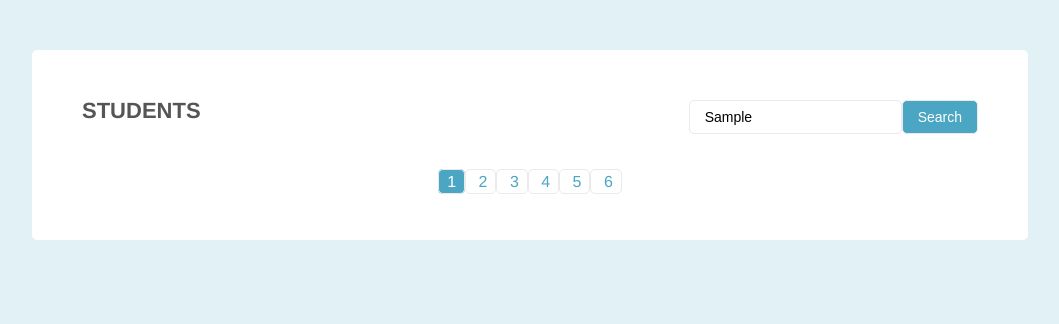
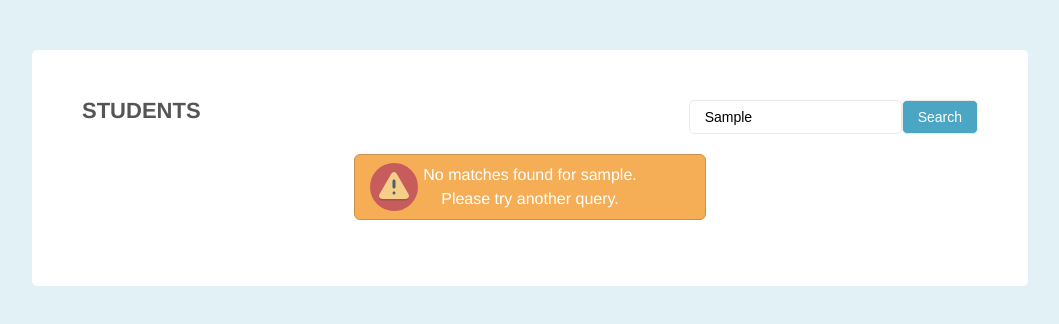
Before and after one commit to plloyd11/pagination-content-filter, a plain HTML site: page index.html in a window 1280 px wide. Both pictures are taken after typing "Sample" into the empty fields and a click on the button "Search". Shown: the whole page, without its empty margins (110-1169 px from the left). Drawn offline with nearby package versions, Linux system fonts and the light colour scheme.

Commit message:
so close...

```diff
--- a/css/design.css
+++ b/css/design.css
@@ -103,3 +103,26 @@ body {
     background-color: #4ba6c3;
     color: #fff;
 }
+.search-warning {
+    display: block;
+    margin: 1em auto;
+    padding-top: .5em;
+    padding-bottom: .5em;
+    width: 350px;
+    position: relative;
+    text-align: center;
+    line-height: 1.5;
+    color: white;
+    background-color: hsl(33, 89%, 65%);
+    border: 1px solid #CB904D;
+    border-radius: 6px;
+}
+.search-warning p::before {
+    content: '';
+    background: url('../img/warning.svg');
+    background-repeat: no-repeat;
+    width: 48px;
+    height: 48px;
+    position: absolute;
+    left: 15px;
+}
--- a/js/main.js
+++ b/js/main.js
@@ -4,8 +4,10 @@
     var searchBox = $('<div class="student-search"><input placeholder="Search for students..."><button>Search</button></div>');
     var students = $('.student-list li').toArray(); // Array of students
 
+    // Part 1: Pagination
+
     // Create Pagination Nav Items & Search Box so they are loaded initially
-    (function() {
+    function determinePages() {
         var studentsPerPage = 10;
         var pagesNeeded = Math.ceil($(students).length / studentsPerPage);
         $('.page').append(pagination);
@@ -18,13 +20,14 @@
         $(students).hide().slice(0, 10).show();
         // Add active class to first link in pagination
         $('.pagination').find('a').first().addClass('active');
-    }());
+    }
+    determinePages();
 
     // Determine which list items to load
     function itemsOnPage(mainArray, currentArray, start, end) {
         currentArray = mainArray.slice(start, end);
         $(mainArray).hide();
-        $(currentArray).show();
+        $(currentArray).fadeIn(500, 'swing');
     }
 
     // Add active class to pagination nav item
@@ -53,7 +56,7 @@
 
     });
 
-    // Search
+    // Part 2: Search
 
     function searchPage() {
         var names = $('.student-item');
@@ -68,11 +71,11 @@
                 text: $(this).find('h3').html().trim()
             });
         });
-
         // Filter through all the items in the tempStudent Array
         function filter() {
             // Store the search results in real time
             var query = this.value.trim().toLowerCase();
+            var searchPag = [];
 
             // For all the student items
             tempStudent.forEach(function(name) {
@@ -85,24 +88,42 @@
                 }
                 // Hide all items that do not have matching characters
                 if (index === -1) {
-                    $(name.element).hide().addClass('hide-results');
-                    // Need to display message stating no results were found
+                    $(name.element).fadeOut(200).addClass('hide-results');
                 } else {
                     // If the element contains a character typed into search field, show it
-                    $(name.element).show();
+                    $(name.element).fadeIn(200).removeClass('hide-results');
                 }
+                // If the element does NOT have the class 'hide-results'
+                if (!$(name.element).hasClass('hide-results')) {
+                    searchPag.push(name.element);
+                    console.log(searchPag.length);
+                }
+                // If the seach input is empty, show the first 10 results by default and reset active class
+               if (query.length === 0) {
+                   $(students).hide().slice(0, 10).show();
+                   $('.pagination').find('a').removeClass('active');
+                   $('.pagination').find('a').first().addClass('active');
+               }
             });
-            if (query.length === 0) {
-                $(students).hide().slice(0, 10).show();
-            }
-        }
+            // IIFE for appending warning message if no results are found
+            (function() {
+                var hiding = $('.hide-results').length;
+                var keepSearching = $('<div class="search-warning"><p>No matches found for ' + query + '.' + '<br>' + ' Please try another query.</p></div>');
+                if (hiding === tempStudent.length) {
+                    $(pagination).hide();
+                    $('.page').append(keepSearching);
+                } else if (hiding < tempStudent.length) {
+                    $('.search-warning').hide();
+                    $(pagination).fadeIn();
+                }
+            }());
+        } // End filter function
+
         if ('oninput' in search[0]) {
             search.on('input', filter);
         } else {
             search.on('keyup', filter);
         }
     }
-
     searchPage();
-
 })(jQuery);
```
Also changed, not shown: img/warning.svg (added).
